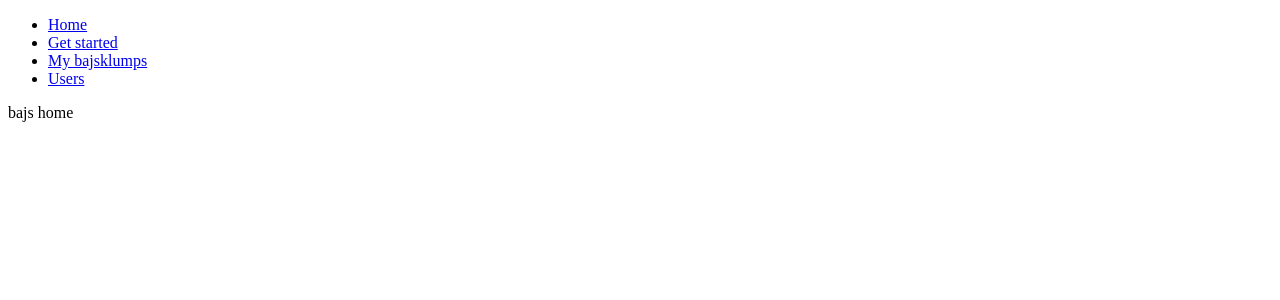
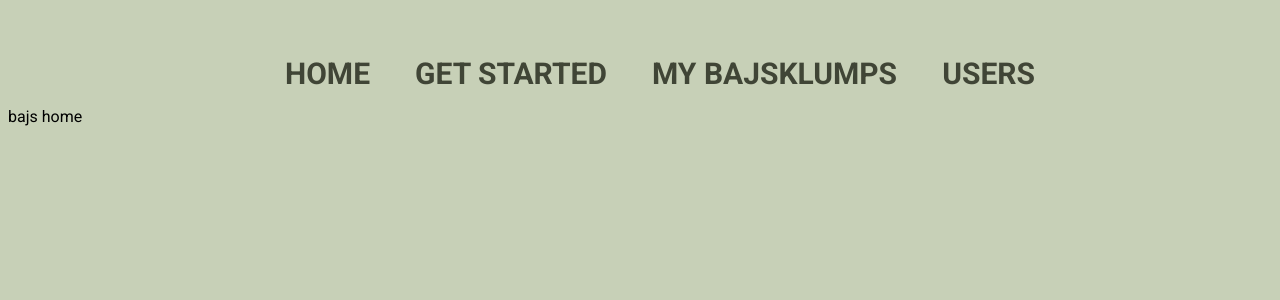
Before and after one commit to joeohm/bajsappen, a React (Create React App) app: page / in a window 1280 px wide. Shown: the top 300 px of the page. Built offline with nearby package versions, Linux system fonts and the light colour scheme.

Commit message:
Styling for background and navbar

```diff
--- a/src/App.js
+++ b/src/App.js
@@ -4,23 +4,24 @@ import GetStarted from "./pages/GetStarted";
 import Users from "./pages/Users";
 import React from "react";
 import { BrowserRouter as Router, Switch, Route, Link } from "react-router-dom";
+import "./assets/style.css";
 
 export default function App() {
   return (
     <Router>
       <div>
         <nav>
-          <ul>
-            <li>
+          <ul className="navbar">
+            <li className="nav-link">
               <Link to="/">Home</Link>
             </li>
-            <li>
+            <li className="nav-link">
               <Link to="/get-started">Get started</Link>
             </li>
-            <li>
+            <li className="nav-link">
               <Link to="/my-bajsklumps">My bajsklumps</Link>
             </li>
-            <li>
+            <li className="nav-link">
               <Link to="/users">Users</Link>
             </li>
           </ul>
--- /dev/null
+++ b/src/assets/style.css
@@ -0,0 +1,32 @@
+@import url("https://fonts.googleapis.com/css2?family=Roboto:wght@400;700&display=swap");
+
+html {
+  font-family: "Roboto", sans-serif;
+  background-color: #c7d0b7;
+}
+
+/* Light mode */
+.background {
+  background-color: #c7d0b7;
+}
+
+.navbar {
+  padding-top: 48px;
+  display: flex;
+  flex-direction: row;
+  justify-content: space-between;
+  max-width: 750px;
+  margin: auto;
+}
+
+.nav-link {
+  list-style-type: none;
+}
+
+.nav-link a {
+  font-weight: 700;
+  font-size: 30px;
+  text-decoration: none;
+  color: #404536;
+  text-transform: uppercase;
+}
```
